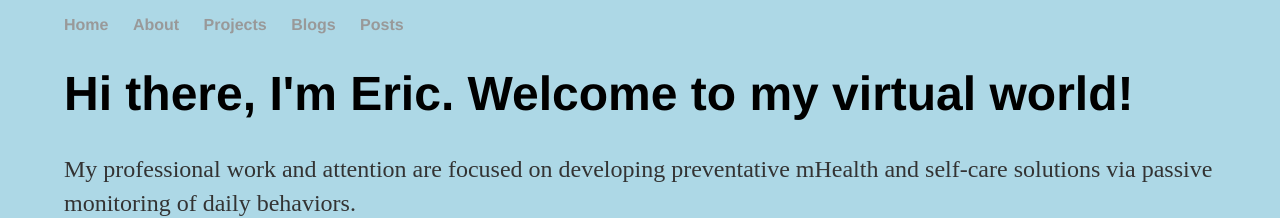
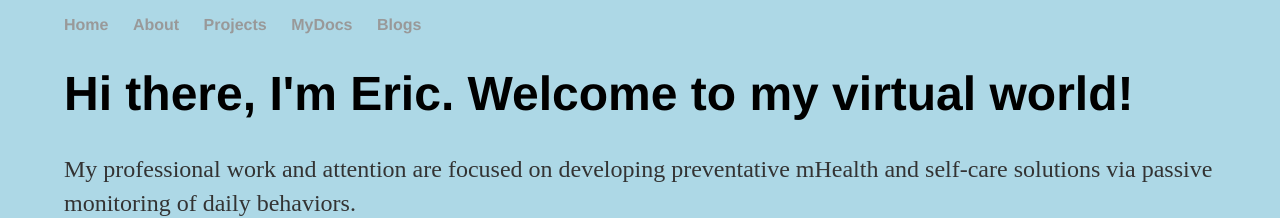
Before and after one commit to trencyclopedia/trencyclopedia.github.io, a Jekyll site: the page built from index.html, in a window 1280 px wide. Shown: the top 218 px of the page. Built offline with Jekyll 4.4.1, drawn with Linux system fonts in a browser that asks for light colours.

Commit message:
change nav tab names

```diff
--- a/_layouts/default.html
+++ b/_layouts/default.html
@@ -22,8 +22,8 @@
 	        		<li><a href="/">Home</a></li>
 		        	<li><a href="/about">About</a></li>
 					<li><a href="/projects">Projects</a></li>
-	        		<li><a href="https://trencyclopedia.github.io/mydocs/" target="_blank">Blogs</a></li>
-					<li><a href="/blog">Posts</a></li>
+	        		<li><a href="https://trencyclopedia.github.io/mydocs/" target="_blank">MyDocs</a></li>
+					<li><a href="/blog">Blogs</a></li>
 	    		</ul>
 			</nav>
 
```
